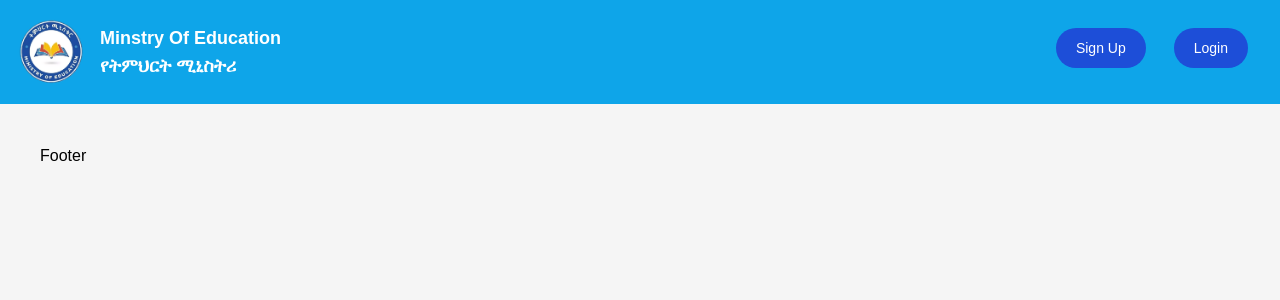
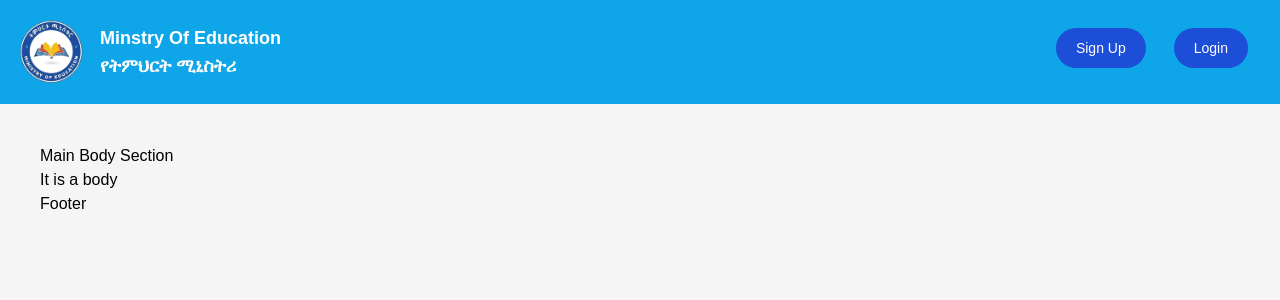
Before and after one commit to melbatestgithub/LandingUpdate, a React (Create React App) app: page / in a window 1280 px wide. Shown: the top 300 px of the page. Built offline with nearby package versions, Linux system fonts and the light colour scheme.

Commit message:
Body modfied

```diff
--- a/src/landing/Body.js
+++ b/src/landing/Body.js
@@ -3,7 +3,10 @@ import React from 'react'
 const Body = () => {
   return (
     <div>
-
+      Main Body Section
+      <div>
+        It is a body
+      </div>
     </div>
   )
 }
```
